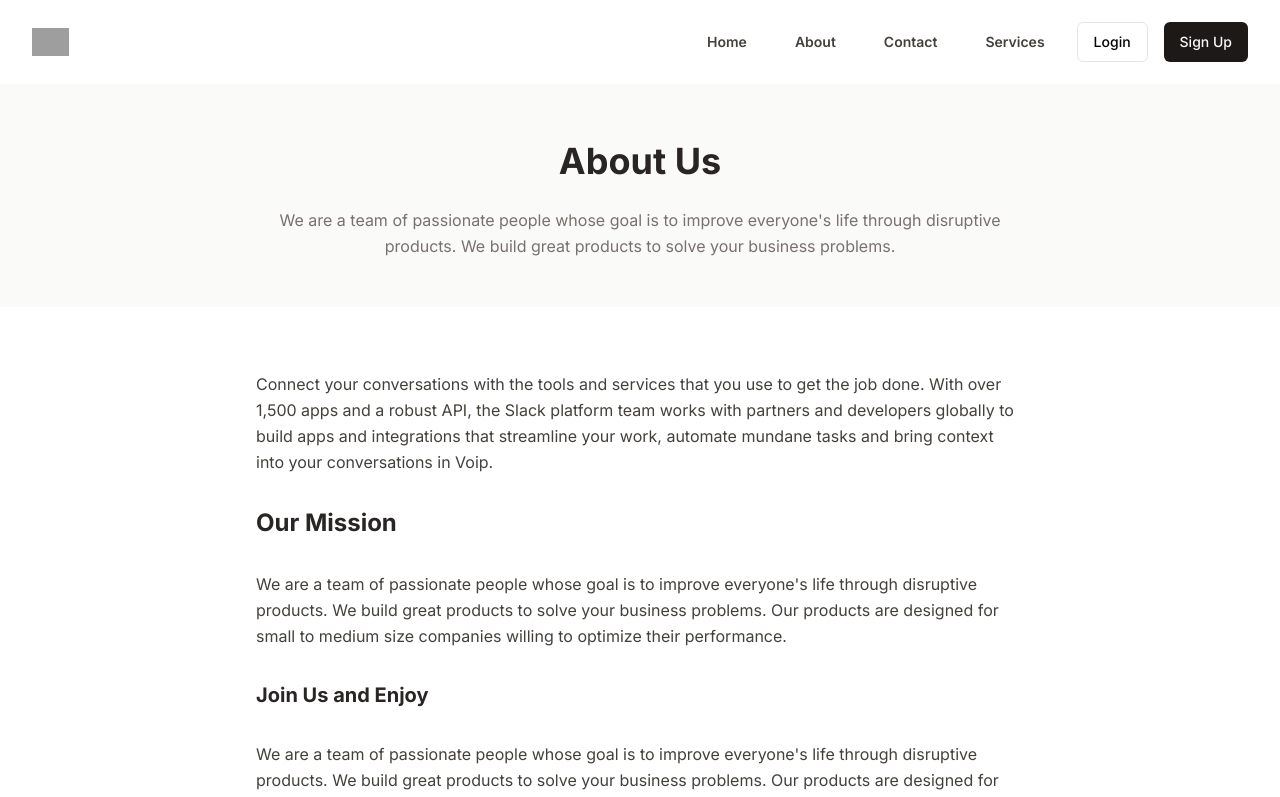
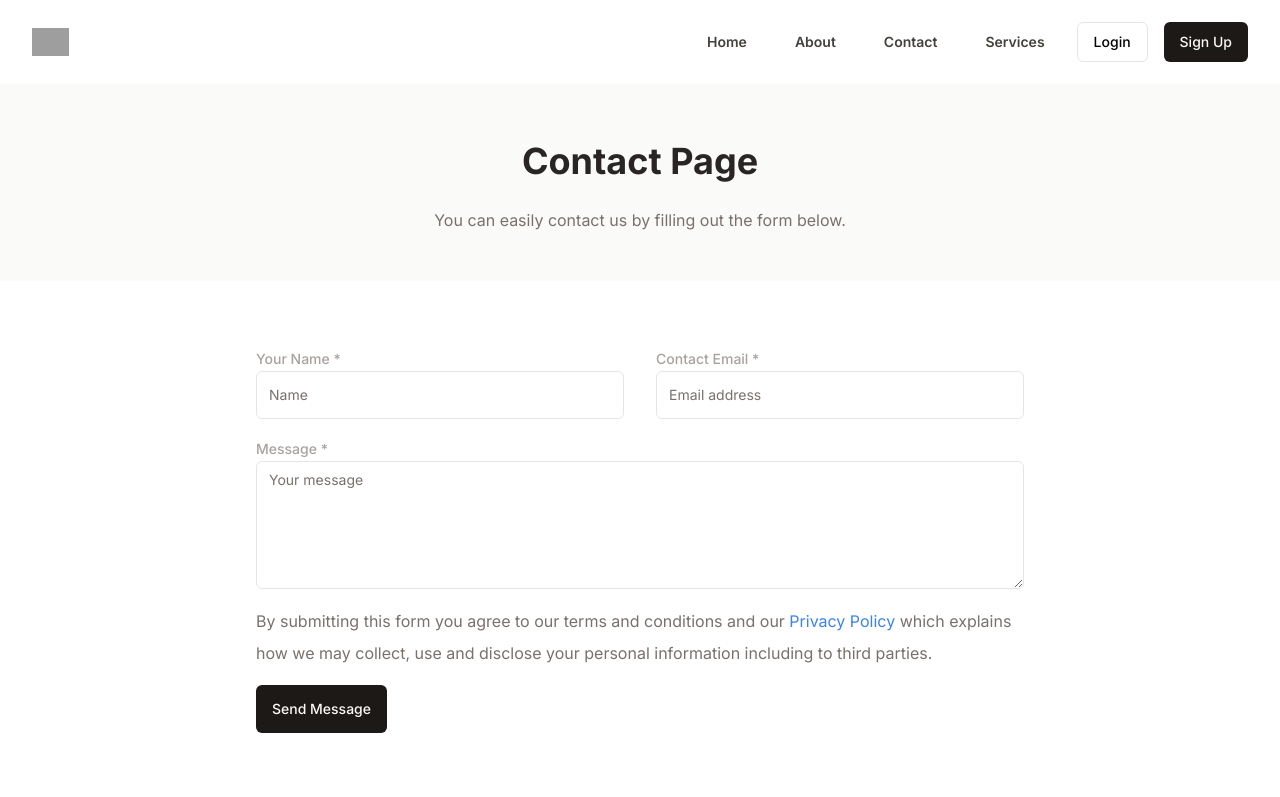
Before and after one commit to emirrtopaloglu/voip-client, a Next.js app: page /contact in a window 1280 px wide. Shown: the top 797 px of the page. Built offline with nearby package versions, Linux system fonts and the light colour scheme; grey boxes are pictures that could not be loaded.

Commit message:
added contact page

```diff
--- a/app/contact/page.tsx
+++ b/app/contact/page.tsx
@@ -1,43 +1,61 @@
 import PageHeader from "@/components/layout/web/page-header";
+import { Button } from "@/components/ui/button";
+import { Input } from "@/components/ui/input";
+import { Label } from "@/components/ui/label";
+import { Textarea } from "@/components/ui/textarea";
+import Link from "next/link";
 
-export default function AboutPage() {
+export default function ContactPage() {
   return (
     <>
       <PageHeader>
-        <h1 className="text-4xl leading-relaxed text-stone-800">About Us</h1>
+        <h1 className="text-4xl leading-relaxed text-stone-800">
+          Contact Page
+        </h1>
         <p className="text-base leading-relaxed text-stone-500 max-w-[60%]">
-          We are a team of passionate people whose goal is to improve everyone's
-          life through disruptive products. We build great products to solve
-          your business problems.
+          You can easily contact us by filling out the form below.
         </p>
       </PageHeader>
-      <div className="container py-16 max-w-[65%] text-stone-700 leading-relaxed text-base space-y-8">
-        <p>
-          Connect your conversations with the tools and services that you use to
-          get the job done. With over 1,500 apps and a robust API, the Slack
-          platform team works with partners and developers globally to build
-          apps and integrations that streamline your work, automate mundane
-          tasks and bring context into your conversations in Voip.
-        </p>
-        <h2>Our Mission</h2>
-        <p>
-          We are a team of passionate people whose goal is to improve everyone's
-          life through disruptive products. We build great products to solve
-          your business problems. Our products are designed for small to medium
-          size companies willing to optimize their performance.
-        </p>
-        <h3>Join Us and Enjoy</h3>
-        <p>
-          We are a team of passionate people whose goal is to improve everyone's
-          life through disruptive products. We build great products to solve
-          your business problems. Our products are designed for small to medium
-          size companies willing to optimize their performance. Connect your
-          conversations with the tools and services that you use to get the job
-          done. With over 1,500 apps and a robust API, the Slack platform team
-          works with partners and developers globally to build apps and
-          integrations that streamline your work, automate mundane tasks and
-          bring context into your conversations in Voip.
-        </p>
+      <div className="container py-16 max-w-[65%] text-stone-700 leading-relaxed text-base space-y-4">
+        <div className="flex space-x-8">
+          <div className="flex-1">
+            <Label htmlFor="name">Your Name *</Label>
+            <Input id="name" type="text" placeholder="Name" className="h-12" />
+          </div>
+          <div className="flex-1">
+            <Label htmlFor="email">Contact Email *</Label>
+            <Input
+              id="email"
+              type="email"
+              placeholder="Email address"
+              className="h-12"
+            />
+          </div>
+        </div>
+        <div className="flex">
+          <div className="flex-1">
+            <Label htmlFor="message">Message *</Label>
+            <Textarea
+              id="message"
+              placeholder="Your message"
+              className="h-32"
+            />
+          </div>
+        </div>
+        <div className="flex">
+          <p className="text-base text-stone-500 leading-loose">
+            By submitting this form you agree to our terms and conditions and
+            our{" "}
+            <Link href="/privacy-policy" className="text-blue-500">
+              Privacy Policy
+            </Link>{" "}
+            which explains how we may collect, use and disclose your personal
+            information including to third parties.
+          </p>
+        </div>
+        <div className="flex">
+          <Button className="h-12">Send Message</Button>
+        </div>
       </div>
     </>
   );
--- /dev/null
+++ b/components/ui/textarea.tsx
@@ -0,0 +1,24 @@
+import * as React from "react"
+
+import { cn } from "@/lib/utils"
+
+export interface TextareaProps
+  extends React.TextareaHTMLAttributes<HTMLTextAreaElement> {}
+
+const Textarea = React.forwardRef<HTMLTextAreaElement, TextareaProps>(
+  ({ className, ...props }, ref) => {
+    return (
+      <textarea
+        className={cn(
+          "flex min-h-[80px] w-full rounded-md border border-stone-200 bg-white px-3 py-2 text-sm ring-offset-white placeholder:text-stone-500 focus-visible:outline-none focus-visible:ring-2 focus-visible:ring-stone-950 focus-visible:ring-offset-2 disabled:cursor-not-allowed disabled:opacity-50 dark:border-stone-800 dark:bg-stone-950 dark:ring-offset-stone-950 dark:placeholder:text-stone-400 dark:focus-visible:ring-stone-300",
+          className
+        )}
+        ref={ref}
+        {...props}
+      />
+    )
+  }
+)
+Textarea.displayName = "Textarea"
+
+export { Textarea }
```
